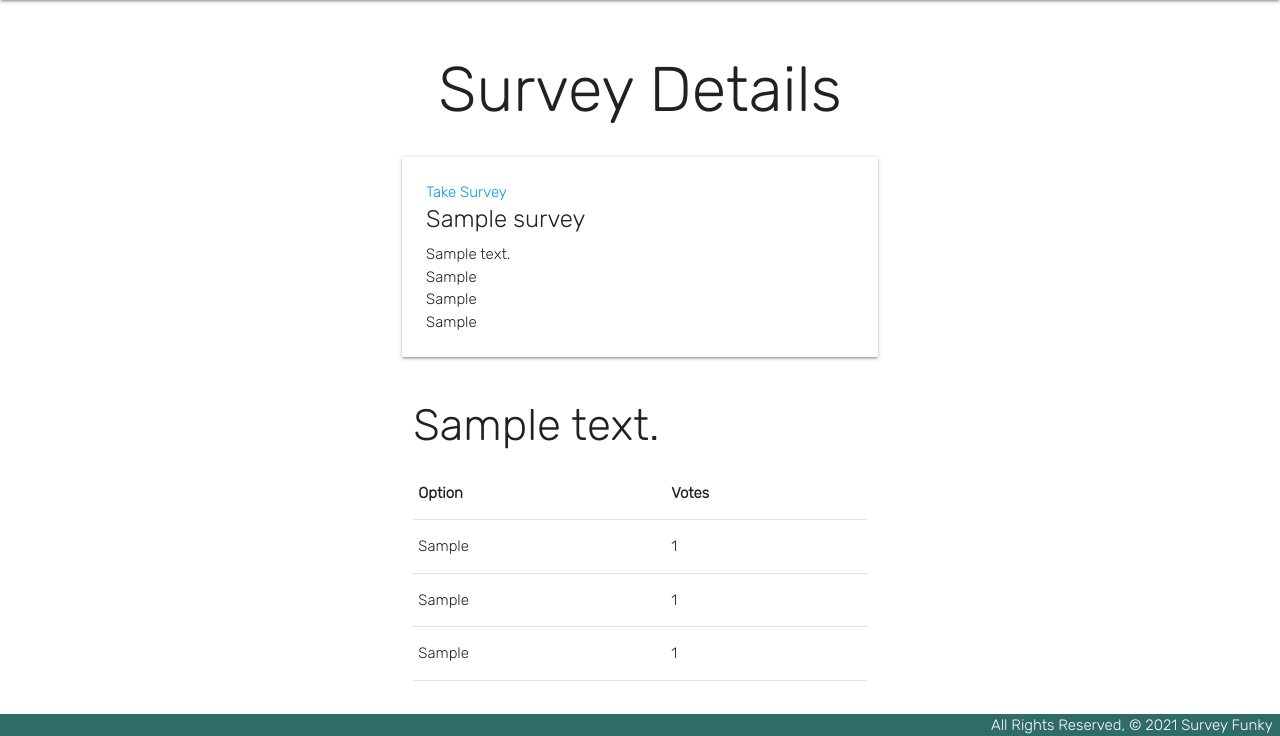
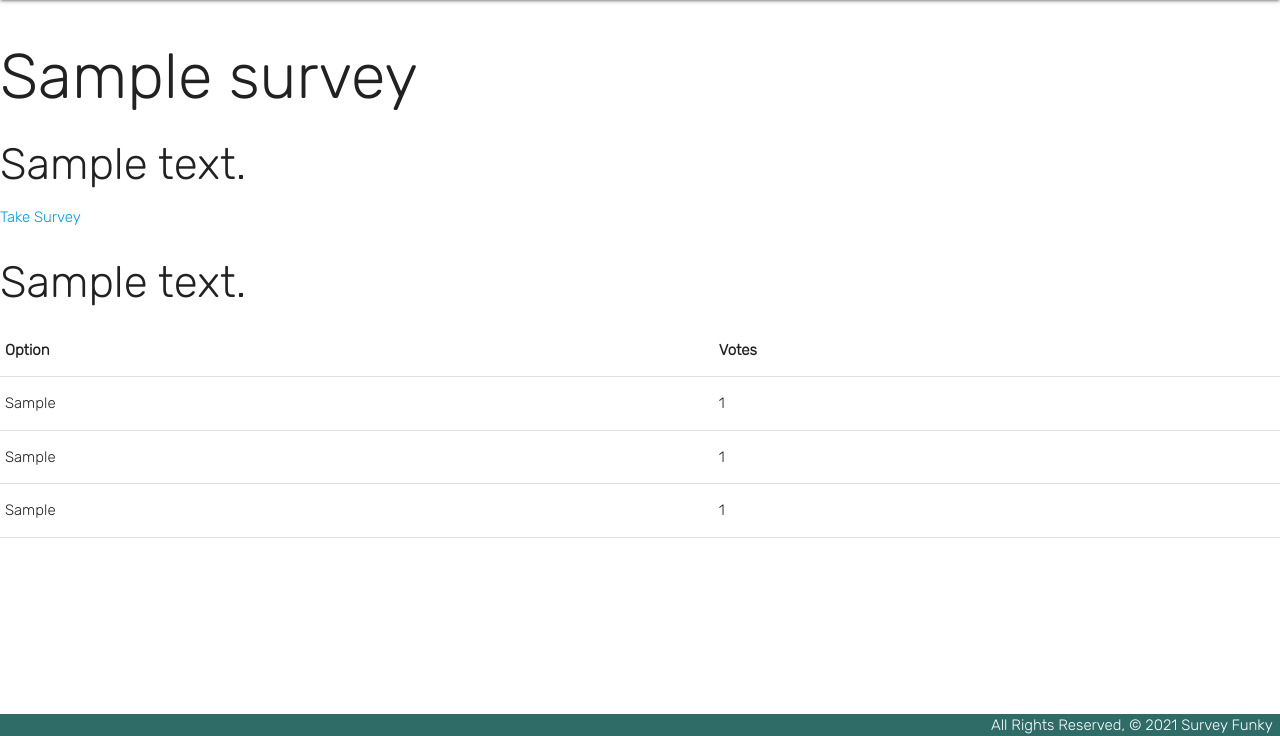
Before and after one commit to saifao/django-survey, a Django app: page /surveys/1/ in a window 1280 px wide. Shown: the part 64-800 px from the top of the page. Run offline with Django 4.2, Linux system fonts and the light colour scheme; tables that the repository leaves empty hold one stand-in row (values such as "Sample post").

Commit message:
added sytling

```diff
--- a/main_app/static/css/style.css
+++ b/main_app/static/css/style.css
@@ -35,10 +35,10 @@
 }
 
 .container {
-    display: flex;
-    flex-direction: column;
+    /* display: flex;
+    flex-wrap: wrap;
     justify-content: center;
-    align-items: center;
+    align-items: center; */
 }
 
 footer.page-footer {
@@ -61,3 +61,15 @@
 .col {
     width: 100% !important;
 }
+
+
+.question-cards {
+    display: flex;
+    flex-wrap: wrap;
+    justify-content: center;
+    align-items: center;
+}
+
+.taken:hover {
+    text-decoration: none;
+}
--- a/main_app/templates/base.html
+++ b/main_app/templates/base.html
@@ -19,10 +19,12 @@
 
 <body>
     <header class="navbar-fixed">
-        <div class="nav-wrapper">
-            <nav>
-                <a href="{% url 'index' %}" class="brand-logo" id="logo">Survey Funky</a>
-                <ul class="right hide-on-med-and-down">
+        <nav>
+             <div class="nav-wrapper">
+
+                <a href="{% url 'index' %}" class="brand-logo left" id="logo">Survey Funky</a>
+                <!-- <a href="#" data-target="mobile-demo" class="sidenav-trigger"><i class="material-icons">menu</i></a> -->
+                <ul class="right">
                     {% if user.is_authenticated %}
                         <li class="tab"><a href="{% url 'index' %}">Explore</a></li>
                         <li class="tab"><a href="{% url 'create' %}">Create Survey</a></li>
@@ -33,8 +35,8 @@
                         <li><a href="{% url 'signup' %}">Sign Up</a></li>
                     {% endif %}
                 </ul>
-            </nav>
-        </div>
+            </div>
+        </nav>
     </header>
 
     <main class="container">
--- a/main_app/templates/surveys/detail.html
+++ b/main_app/templates/surveys/detail.html
@@ -1,12 +1,10 @@
 {% extends 'base.html'%}
 {% block content %}
 
-<h1>Survey Details</h1>
+<h1>{{ survey.name }}</h1>
 
-<div class="row">
-  <div class="col s6">
-    <div class="card">
-      <div class="card-content">
+<div class="#">
+  <h3>{{ survey.description }}</h3>
   {% if user.id == survey.owner_id  and taken_count == 0%}
     <a href="{% url 'question_create' survey.id %}">Question |</a>
   {% endif %}
@@ -16,15 +14,8 @@
   {% else %}
     <a href="{% url 'survey_answer' survey.id %}">Take Survey</a>
   {% endif %}
-        <span class="card-title">{{ survey.name }}</span>
-        {% for question in questions %}
-        <p>{{ question.question_text }}</p>
-        <p>{{ question.option_one }}</p>
-        <p>{{ question.option_two }}</p>
-        <p>{{ question.option_three }}</p>
-        {% endfor %}
 </div>
-    </div>
+
 
     <div class="col s6">
       <div class="highlight">
--- a/main_app/templates/surveys/index.html
+++ b/main_app/templates/surveys/index.html
@@ -3,6 +3,7 @@
 
 <h1>All Surveys</h1>
 
+<div class="question-cards">
   {% for survey in surveys %}
   <div class="row surveycard" >
       <div class="col s12 m6">
@@ -14,7 +15,7 @@
           <div class="card-action">
               <a href="{% url 'detail' survey.id %}">View Details</a>
               {% if survey.taken %}
-                <p>Taken</p>
+               <span class="red-text"href="#">Taken </span>
               {% else %}
                   <a href="{% url 'survey_answer' survey.id %}">Take Survey</a>
               {% endif %}
@@ -23,5 +24,5 @@
       </div>
     </div>
   {% endfor %}
-
+</div>
 {% endblock %}
--- a/main_app/views.py
+++ b/main_app/views.py
@@ -37,7 +37,7 @@
 
 class surveys_create(CreateView):
   model = Survey
-  fields = ['name']
+  fields = ['name', 'description']
 
   def form_valid(self, form):
     form.instance.owner = self.request.user
```
Lines whose indentation alone changed are shown as unchanged.
